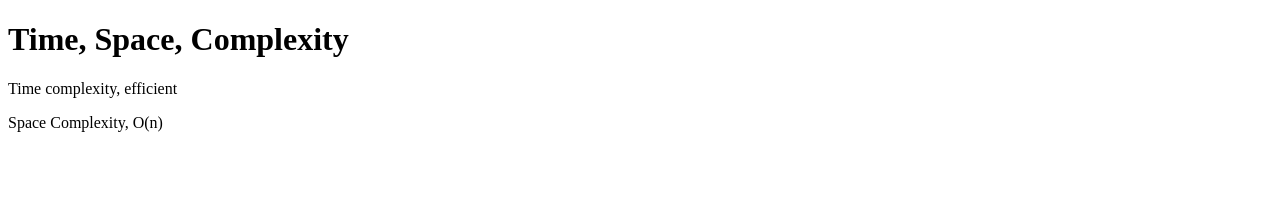
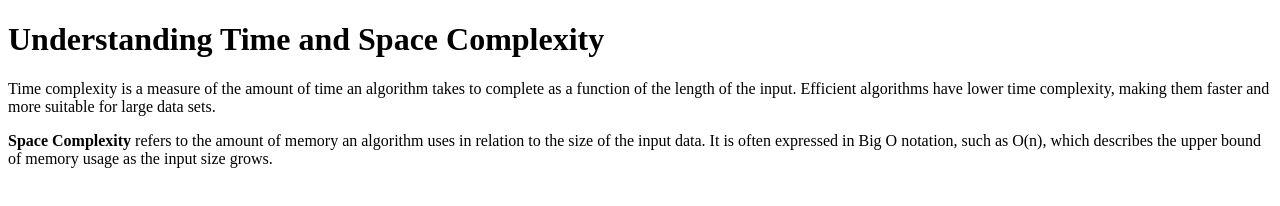
Before and after one commit to acciojob/time-and-space-complexity-abhisingh3960, a website: page main.html in a window 1280 px wide. Drawn offline with Linux system fonts and the light colour scheme.

Commit message:
created a submission

```diff
--- a/main.html
+++ b/main.html
@@ -1,19 +1,11 @@
 <!DOCTYPE html>
+<html lang="en">
+<head>
 
-<html>
-
-<head>
-	<link rel="stylesheet" href="styles.css">
 </head>
-
 <body>
-	<!-- the entire body must be written by student -->
-	<h1>Time, Space, Complexity</h1>
-	<p>Time complexity, efficient</p>
-	<p> <bold>Space Complexity, O(n)</bold></p>
-    <script type="text/javascript" src="./script.js">
-</script>
-
+    <h1>Understanding Time and Space Complexity</h1>
+    <p>Time complexity is a measure of the amount of time an algorithm takes to complete as a function of the length of the input. Efficient algorithms have lower time complexity, making them faster and more suitable for large data sets.</p>
+    <p><b>Space Complexity</b> refers to the amount of memory an algorithm uses in relation to the size of the input data. It is often expressed in Big O notation, such as O(n), which describes the upper bound of memory usage as the input size grows.</p>
 </body>
-
 </html>
```
